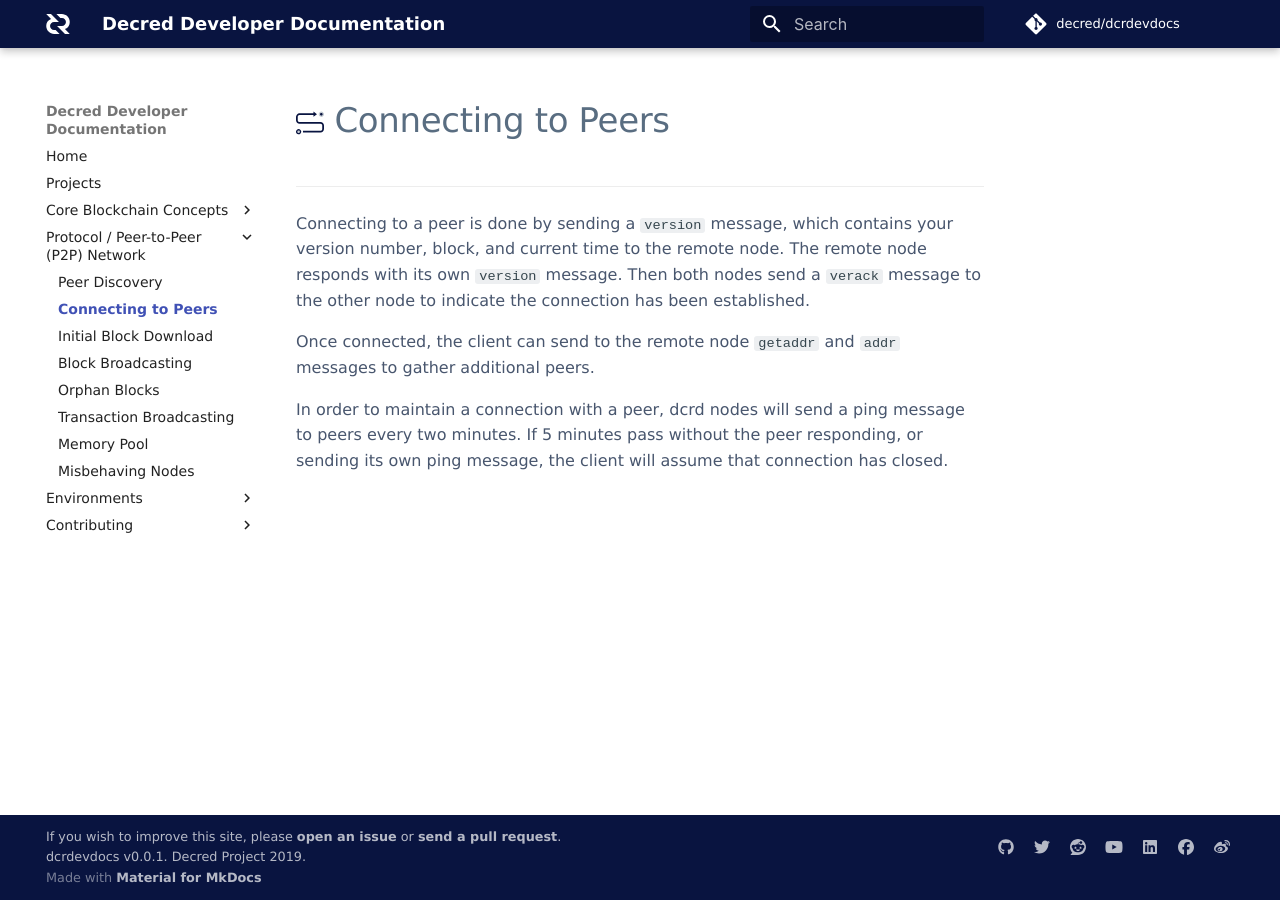
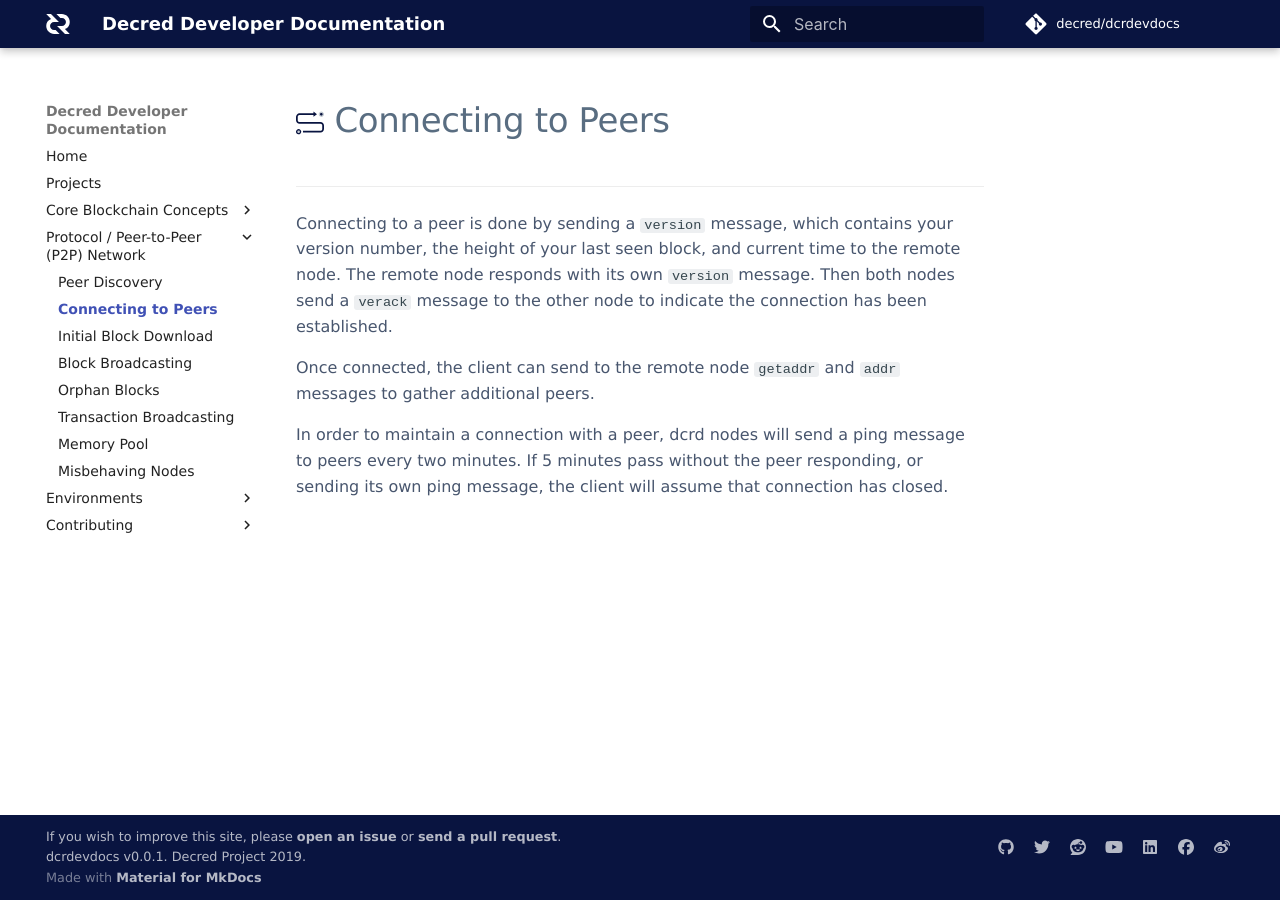
Before and after one commit to decred/dcrdevdocs, an MkDocs documentation site: the page built from docs/protocol-p2p-network/connecting-to-peers.md, in a window 1280 px wide. Built offline with MkDocs 1.6.1 and Material for MkDocs 9.7.7, drawn with Linux system fonts in a browser that asks for light colours; some web fonts are replaced; comment, search, counter and statistics services are not loaded.

Commit message:
Explain block height in version message.

```diff
--- a/docs/protocol-p2p-network/connecting-to-peers.md
+++ b/docs/protocol-p2p-network/connecting-to-peers.md
@@ -3,7 +3,8 @@
 ---
 
 Connecting to a peer is done by sending a `version` message, which
-contains your version number, block, and current time to the remote node.
+contains your version number, the height of your last seen block,
+and current time to the remote node.
 The remote node responds with its own `version` message.
 Then both nodes send a `verack` message to the other node to indicate
 the connection has been established.
```
